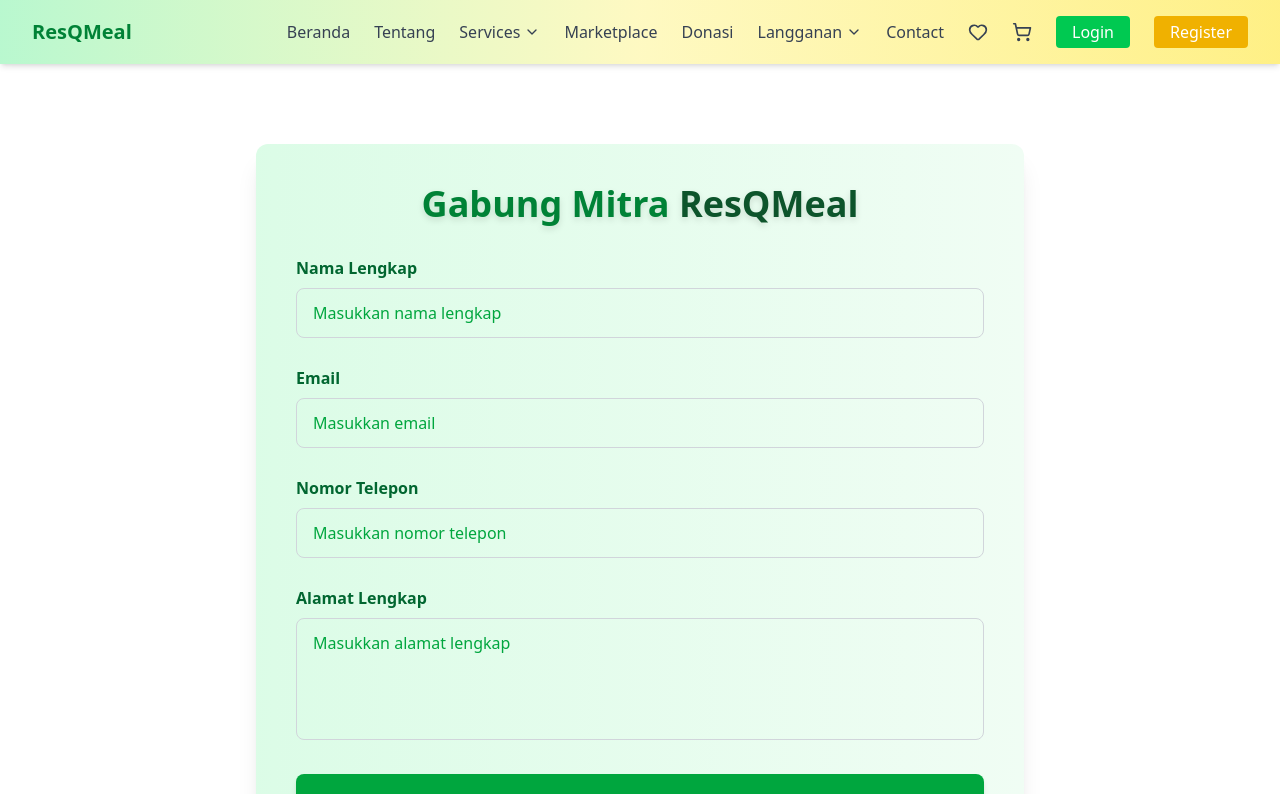
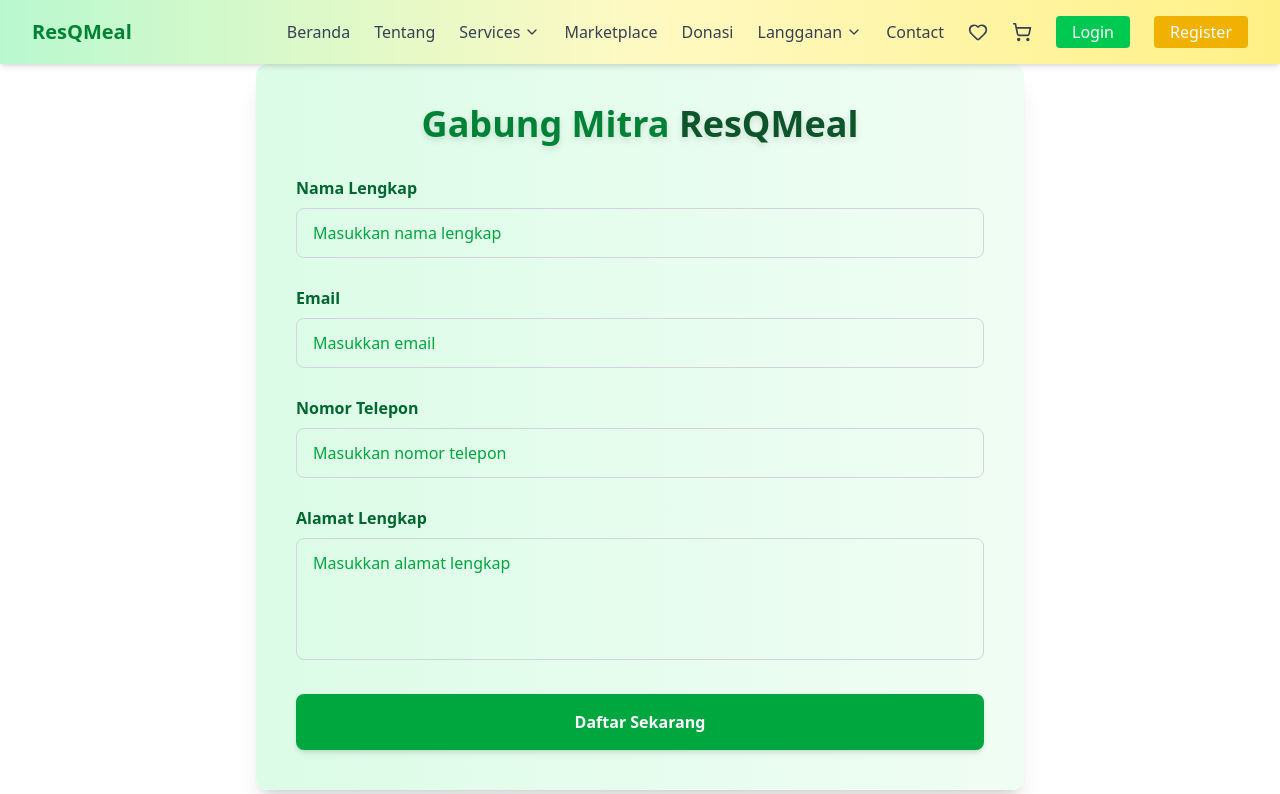
Before and after one commit to gunawansapu/Resqmealpsdp, a React (Vite) app: page /gabungmitra in a window 1280 px wide. Shown: the top 794 px of the page. Built offline with nearby package versions, Linux system fonts and the light colour scheme.

Commit message:
third commit

```diff
--- a/src/pages/GabungMitra.jsx
+++ b/src/pages/GabungMitra.jsx
@@ -84,7 +84,7 @@
 
   return (
     <motion.div
-      className="max-w-3xl mx-auto mt-20 p-10 bg-gradient-to-r from-green-100 to-green-50 rounded-xl shadow-xl"
+      className="max-w-3xl mx-auto mt-0 p-10 bg-gradient-to-r from-green-100 to-green-50 rounded-xl shadow-xl"
       variants={containerVariants}
       initial="hidden"
       animate="visible"
```
